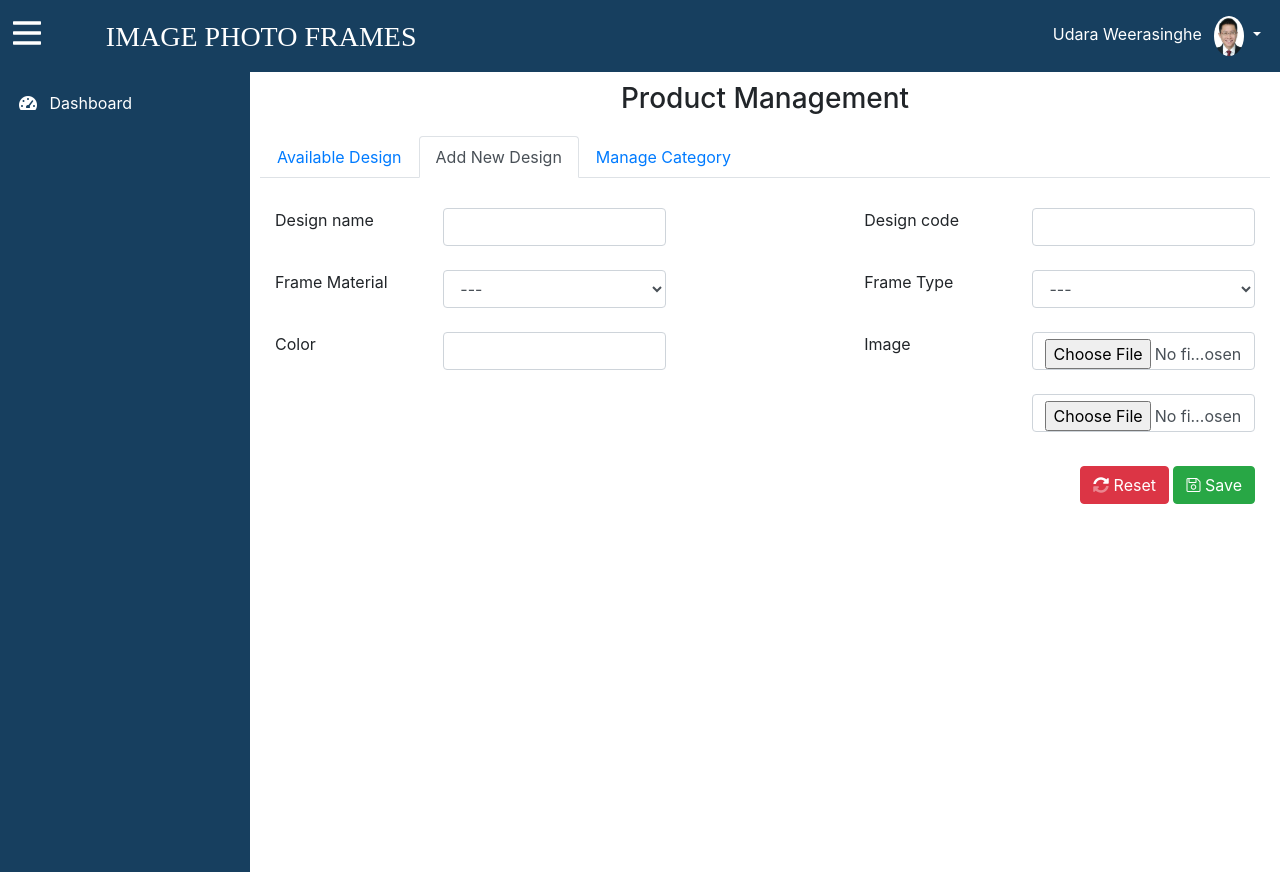
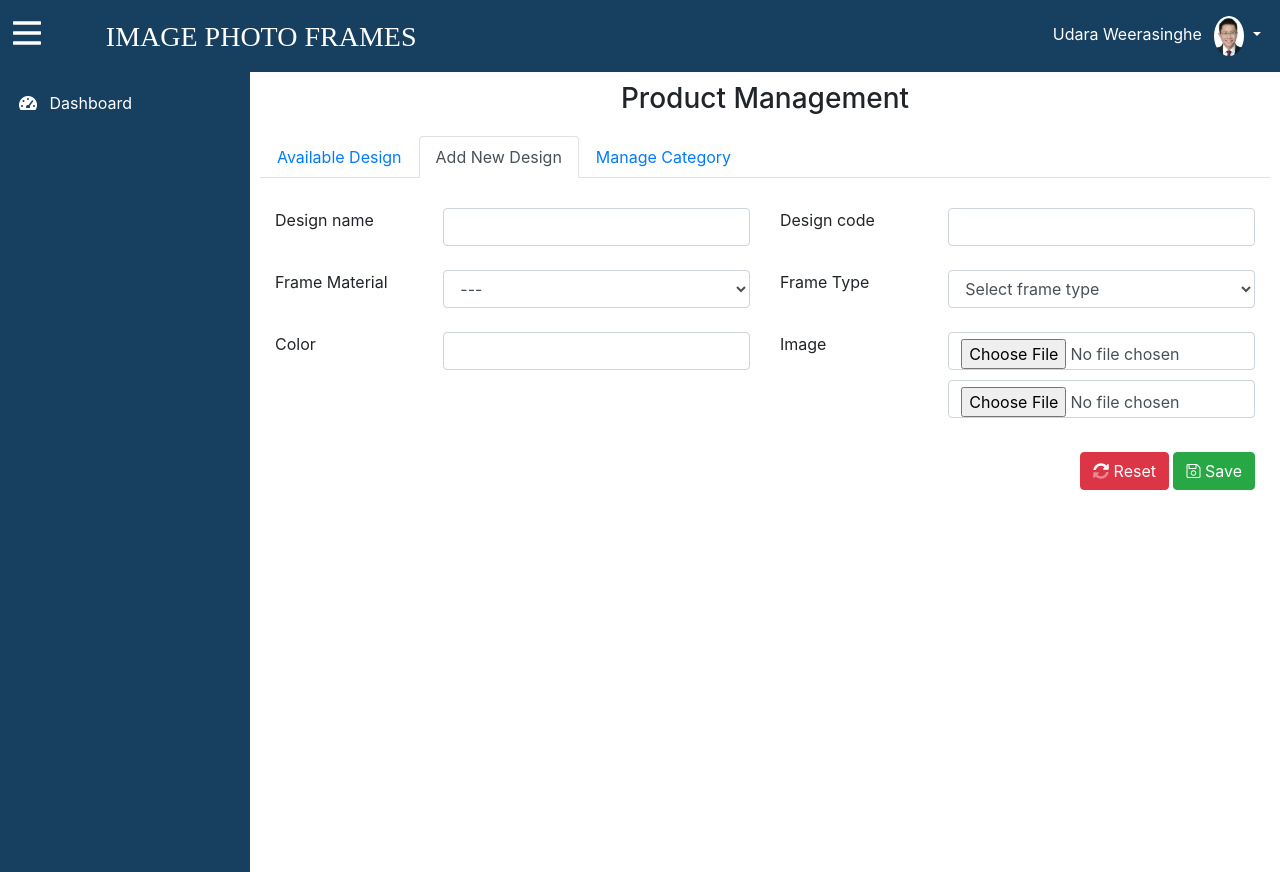
Before and after one commit to UdaraWeerasinghe/ImagePhotoFrame, a PHP site: page /add-design.php in a window 1280 px wide. Run offline with PHP 8.4, Linux system fonts and the light colour scheme; the visitor is signed in with stand-in values (Sample User, id 1); data that the repository does not hold is empty.

Commit message:
complete the add design

```diff
--- a/app/view/add-design.php
+++ b/app/view/add-design.php
@@ -68,7 +68,7 @@
                   </li>
                 </ul>
                 <div class="container">
-                    <form id="addDesign" enctype="multipart/form-data" method="post" style="padding-top: 30px;" action="../controller/product-controller.php?status=addDesign">
+                    <form id="addDesign" class="needs-validation" enctype="multipart/form-data"  method="post" style="padding-top: 30px;" action="../controller/product-controller.php?status=addDesign" novalidate>
 
                         <div class="row"><div style="text-align: center" class="col-md-12" id="vAlert"></div></div>
 
@@ -76,15 +76,21 @@
                                 <div class="col-md-2">
                                     <label>Design name</label>
                                 </div>
-                                <div class="col-md-3">
+                                <div class="col-md-4">
                                     <input type="text" id="dNanme" name="dNanme" class="form-control">
+                                    <div class="invalid-tooltip">
+                                        Design name need to be enter
+                                    </div>
                                 </div>
-                                <div class="col-md-2"></div>
+                                <!--<div class="col-md-2"></div>-->
                                 <div class="col-md-2">
                                     <label>Design code</label>
                                 </div>
-                                <div class="col-md-3">
+                                <div class="col-md-4">
                                     <input type="text" id="dCode" name="dCode" class="form-control">
+                                    <div class="invalid-feedback">
+                                        Design name need to be enter
+                                    </div>
                                 </div>
                             </div>
 
@@ -94,7 +100,7 @@
                                 <div class="col-md-2">
                                     <label>Frame Material</label>
                                 </div>
-                                <div class="col-md-3">
+                                <div class="col-md-4">
                                     <select name="material" id="material" class="form-control">
                                         <option value="">---</option>
                                         <?php
@@ -102,21 +108,30 @@
                                             ?>
                                         <option value="<?php echo $prow['cat_id'] ?>"><?php echo $prow['cat_name'] ?></option>
                                         <?php } ?>
+                                        <div class="invalid-feedback">
+                                        Design name need to be enter
+                                    </div>
                                     </select>
+                                    <div class="invalid-tooltip">
+                                        Design name need to be enter
+                                    </div>
                                 </div>
-                                <div class="col-md-2"></div>
+                                <!--<div class="col-md-2"></div>-->
                                 <div class="col-md-2">
                                     <label>Frame Type</label>
                                 </div>
-                                <div class="col-md-3">
+                                <div class="col-md-4">
                                     <select name="frameType" id="frameType" class="form-control">
-                                        <option value="">---</option>
+                                        <option value="">Select frame type</option>
                                         <?php
                                         while ($prow=$sub_category->fetch_assoc()){
                                             ?>
                                         <option value="<?php echo $prow['sub_cat_id'] ?>"><?php echo $prow['sub_cat_name'] ?></option>
                                         <?php } ?>
                                     </select>
+                                    <div class="invalid-tooltip">
+                                        Design name need to be enter
+                                    </div>
                                 </div>
                             </div>
 
@@ -126,19 +141,32 @@
                                 <div class="col-md-2">
                                     <label>Color</label>
                                 </div>
-                                <div class="col-md-3">
+                                <div class="col-md-4">
                                     <input type="text" name="color" id="color" class="form-control">
+                                    <div class="invalid-tooltip">
+                                        Design name need to be enter
+                                    </div>
                                 </div>
-                                <div class="col-md-2"></div>
+                                <!--<div class="col-md-2"></div>-->
                                 <div class="col-md-2">
                                     <label>Image</label>
                                 </div>
-                                <div class="col-md-3">
-                                    <input type="file" id="img1" name="img1" onchange="readURL1(this)" class="form-control">
-                                    <br>
-                                    <input type="file" id="img2" name="img2" onchange="readURL2(this)" class="form-control">
-                                    <img id="img_prev1" style="margin-top: 10px"><img id="img_prev2" style="margin-top: 10px; margin-left: 20px;">
+                                <div class="col-md-4">
+
+                                            <input type="file" id="img1" name="img1" onchange="readURL1(this)" class="form-control">
+                                            <div class="invalid-tooltip">
+                                        Design name need to be enter
+                                    </div>
+                                            <img id="img_prev1" style="margin-top: 10px">
+                                        <br>
+
+                                            <input type="file" id="img2" name="img2" onchange="readURL2(this)" class="form-control">
+                                            <div class="invalid-tooltip">
+                                        Design name need to be enter
+                                    </div>
+                                            <img id="img_prev2" style="margin-top: 10px;">
                                 </div>
+
                             </div>
 
                             <div class="row"><div class="col-md-12">&nbsp;</div></div>
@@ -191,7 +219,6 @@ function readURL2(input) {
     }
 }
 
-
         </script>
 
     </body>
--- a/js/product-validation.js
+++ b/js/product-validation.js
@@ -1,4 +1,5 @@
 $(document).ready(function (){
+
     $("#addDesign").submit(function (){
         var dNanme=$("#dNanme").val();
         var dCode=$("#dCode").val();
@@ -10,20 +11,25 @@ $(document).ready(function (){
 
 
         if(dNanme==""){
-          $("#vAlert").html("Design name can not be empty !");
-          $("#vAlert").addClass("alert alert-danger");
-          $("#dNanme").focus();
+          $("#dNanme").addClass("is-invalid");
+         // $("#dNanme").focus();
           return false;
         }
+        else{
+            $("#dNanme").removeClass("is-invalid");
+            $("#dNanme").addClass("is-valid");
+        }
         if(dCode==""){
-          $("#vAlert").html("Design code can not be empty !");
-          $("#vAlert").addClass("alert alert-danger");
-          $("#dCode").focus();
+         $("#dCode").addClass("is-invalid");
           return false;
         }
+        else{
+            $("#dCode").removeClass("is-invalid");
+            $("#dCode").addClass("is-valid");
+        }
         if(material==""){
-          $("#vAlert").html("Material does not selected !");
-          $("#vAlert").addClass("alert alert-danger");
+
+          $("#material").addClass("is-invalid");
           $("#material").focus();
           return false;
         }
--- a/nbproject/private/private.xml
+++ b/nbproject/private/private.xml
@@ -3,9 +3,6 @@
     <editor-bookmarks xmlns="http://www.netbeans.org/ns/editor-bookmarks/2" lastBookmarkId="0"/>
     <open-files xmlns="http://www.netbeans.org/ns/projectui-open-files/2">
         <group>
-            <file>file:/C:/xampp/htdocs/ImagePhotoFrame/app/model/order-model.php</file>
-            <file>file:/C:/xampp/htdocs/ImagePhotoFrame/app/view/category.php</file>
-            <file>file:/C:/xampp/htdocs/ImagePhotoFrame/app/model/user-model.php</file>
             <file>file:/C:/xampp/htdocs/ImagePhotoFrame/app/controller/product-controller.php</file>
             <file>file:/C:/xampp/htdocs/ImagePhotoFrame/app/model/product-model.php</file>
         </group>
```
